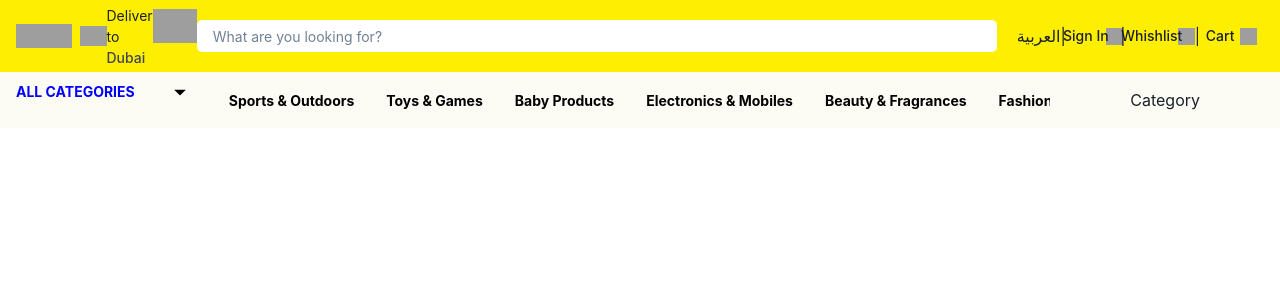
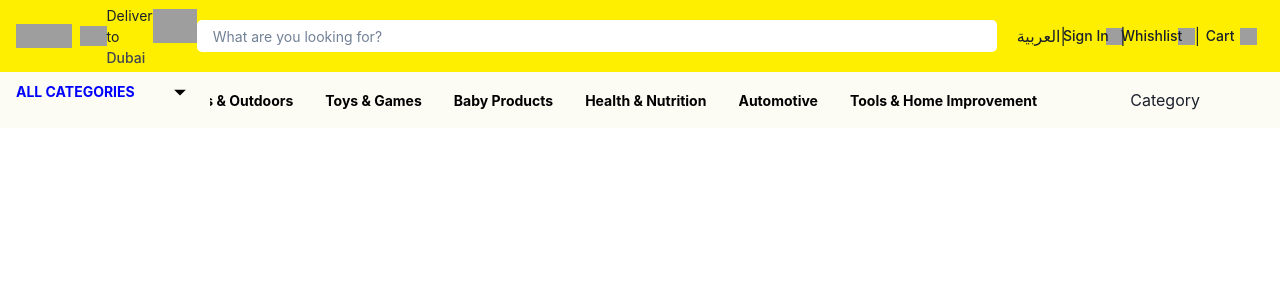
Before and after one commit to Chhaya-chouhan966/Noon, a React (Create React App) app: page / in a window 1280 px wide. Shown: the top 300 px of the page. Built offline with nearby package versions, Linux system fonts and the light colour scheme; grey boxes are pictures that could not be loaded.

Commit message:
first commit

```diff
--- a/src/component/Header/BottomTopBar/category/Category.jsx
+++ b/src/component/Header/BottomTopBar/category/Category.jsx
@@ -22,10 +22,8 @@ const Category = () => {
                 // scrollbarWidth: "none", // Hide vertical scrollbar for Firefox
             }}
         >
+            <AllProduct />
 
-            {Array.from({ length: 6 }).map((_, index) => (
-                <AllProduct key={index} />
-            ))}
         </Box>
     )
 }
--- a/src/component/Header/BottomTopBar/category/Product/AllProduct.jsx
+++ b/src/component/Header/BottomTopBar/category/Product/AllProduct.jsx
@@ -1,63 +1,27 @@
+
+
+
+import React, { useState, useRef, useEffect } from 'react';
 import {
   Box,
-    Button,
-    Image,
-    useDisclosure,
-    Flex,
-    HStack,
-    Text,
-    Stack,
-    Divider,
-    Container,
   Menu,
   MenuButton,
   MenuList,
   MenuItem,
-    MenuItemOption,
-    MenuGroup,
-    MenuOptionGroup,
   MenuDivider,
-
 } from '@chakra-ui/react';
-import React, { useState, useRef, useEffect } from 'react';
-
-
+import './allProduct.css';
 
 const AllProduct = () => {
-    const [open, setOpen] = useState(false);
-    const buttonRef = useRef(null);
-    const [selectedCategory, setSelectedCategory] = useState("Electronics & Mobiles")
+  const [hoveredCategory, setHoveredCategory] = useState(null);
 
-    useEffect(() => {
-        if (open) {
-            document.body.classList.add('dim-overlay');
-        } else {
-            document.body.classList.remove('dim-overlay');
-        }
-    }, [open]);
-
-    const handleMouseEnter = () => {
-        buttonRef.current.style.backgroundColor = '#fcfbf4'
-        setOpen(true);
+  const handleMouseEnter = (category) => {
+    setHoveredCategory(category);
   };
 
   const handleMouseLeave = () => {
-        setOpen(false);
+    setHoveredCategory(null);
   };
-
-    const ElectronicProducts = [
-        "Mobiles & accessories",
-        "Laptops & accessories",
-        "Video Games",
-        "Televisions",
-        "Power Banks",
-        "Headphones & Earphones",
-        "Speakers",
-        "Home Appliances",
-        "Wearables",
-        "Camera, Photo & Video",
-        "Tablets & accessories",
-    ]
 
   const categories = [
     "Electronics & Mobiles",
@@ -67,50 +31,55 @@ const AllProduct = () => {
     "Sports & Outdoors",
     "Toys & Games",
     "Baby Products",
-        // "Health & Nutrition",
-        // "Automotive",
-        // "Tools & Home Improvement",
-        // "Pet Supplies",
-        // "Office Supplies & Stationery",
-        // "Music, Movies & TV Shows",
-        // "Mahali,"
-    ]
+    "Health & Nutrition",
+    "Automotive",
+    "Tools & Home Improvement",
+    "Pet Supplies",
+    "Office Supplies & Stationery",
+    "Music, Movies & TV Shows",
+    "Mahali",
+  ];
+
+  useEffect(() => {
+    if (hoveredCategory) {
+      document.body.classList.add('dim-overlay');
+    } else {
+      document.body.classList.remove('dim-overlay');
+    }
+  }, [hoveredCategory]);
 
   return (
-        <>
-            <Menu
-            >
-                {
-                    categories.map((ele) => {
-                        return <MenuButton
+    <Menu isOpen={hoveredCategory !== null} onClose={handleMouseLeave}>
+      {categories.map((category, index) => (
+        <MenuButton
+          key={category}
           px={4}
           py={2}
           h={"full"}
           transition='all 0.2s'
-                            _hover={{ bg: 'white',  boxShadow:"0 0 5px gray"  }}
-                            // _focus={{ boxShadow: 'outline' }}
+          _hover={{ bg: 'white', boxShadow: "0 0 5px gray" }}
           whiteSpace="nowrap"
           color={"#000000"}
           fontSize={"14px"}
           fontWeight={"700"}
           my={0}
+          onMouseEnter={() => handleMouseEnter(category)}
+          onMouseLeave={handleMouseLeave}
 
-                        >{ele}</MenuButton>
-                    })
-                }
-
-                <MenuList style={{
-                    width: '100vw',
-                }}>
-
+        >
+          {category}
+          {hoveredCategory === category && (
+            <MenuList style={{width:"50vw"}} className="custom-menu-list">
               <MenuItem>New Window</MenuItem>
               <MenuDivider />
               <MenuItem>Open...</MenuItem>
               <MenuItem>Save File</MenuItem>
             </MenuList>
+          )}
+        </MenuButton>
+      ))}
     </Menu>
-        </>
-    )
+  );
 };
 
-export default AllProduct
+export default AllProduct;
--- /dev/null
+++ b/src/component/Header/BottomTopBar/category/Product/allProduct.css
@@ -0,0 +1,13 @@
+.dim-overlay {
+    position: fixed;
+    top: 0;
+    left: 0;
+    width: 100%;
+    height: 100%;
+    background-color: rgba(0, 0, 0, 0.5); /* Semi-transparent background */
+    z-index: 1000; /* Ensure it's above other content */
+  }
+  .custom-menu-list{
+    width: 100%;
+
+  }
```
Lines whose indentation alone changed are shown as unchanged.
